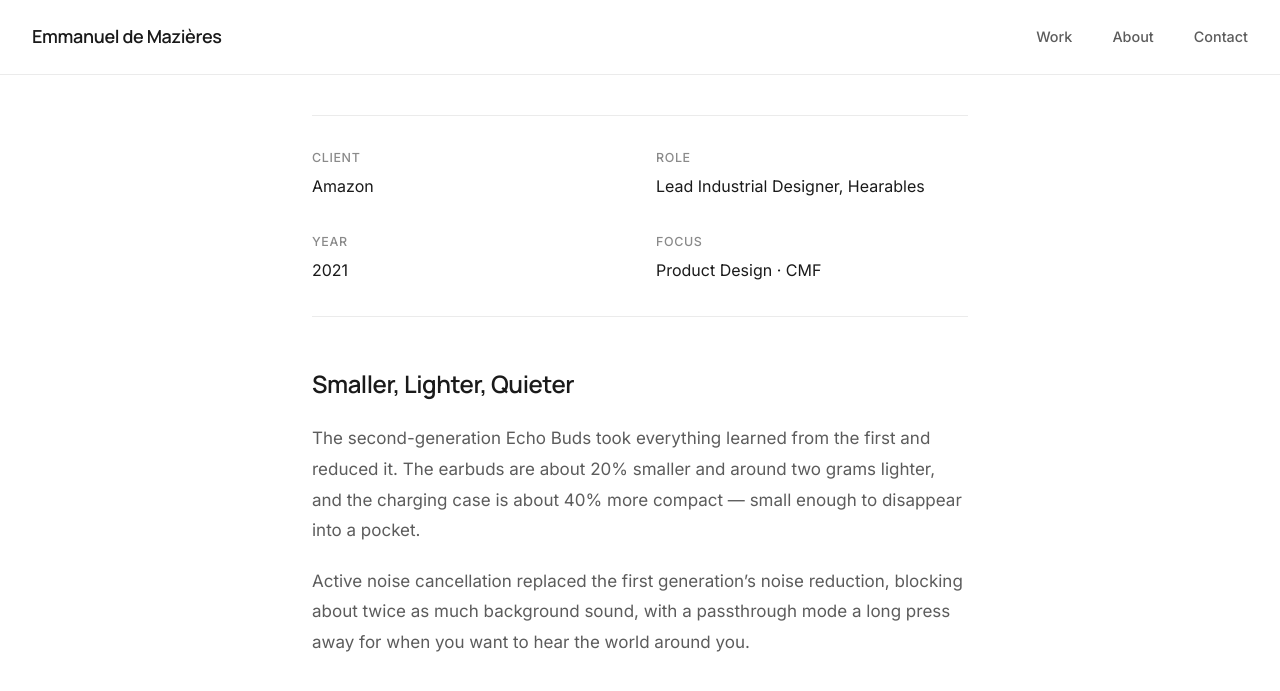
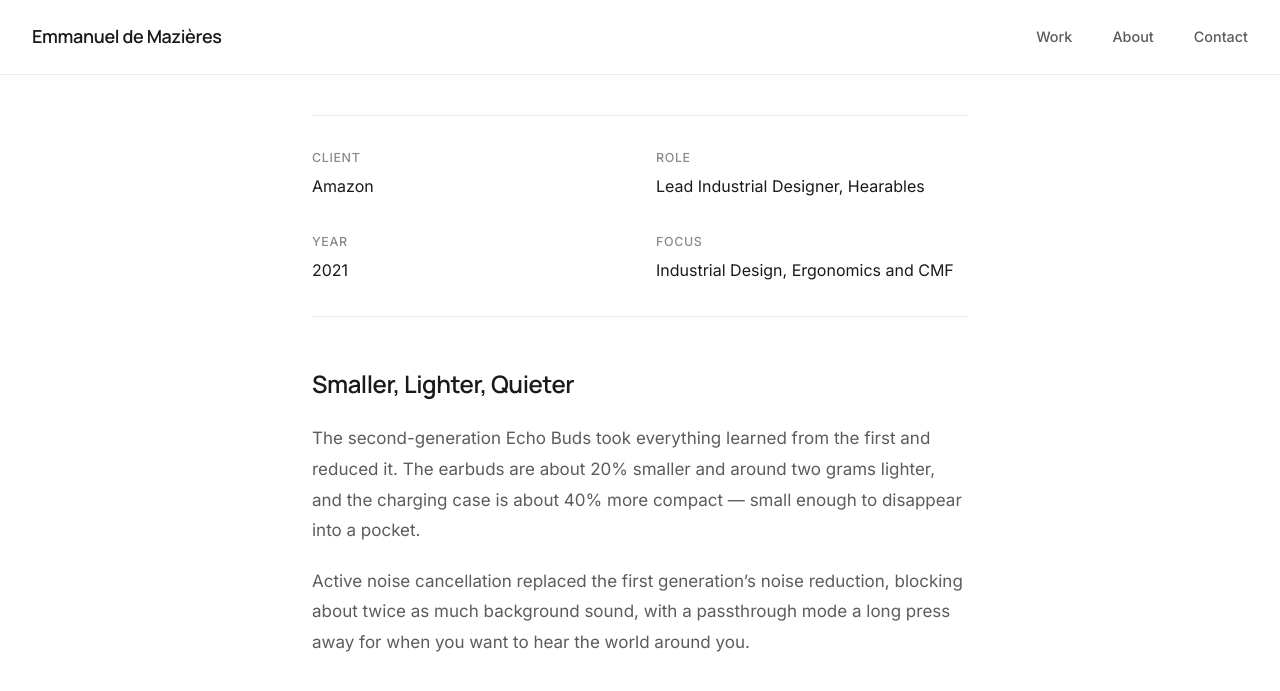
Before and after one commit to manulaffon/portfolio, a Jekyll site: the page built from _projects/echo-buds.md, in a window 1280 px wide and 900 px high, scrolled down 1281 px. Shown: the top 691 px of the window. Built offline with Jekyll 4.4.1, drawn with Linux system fonts in a browser that asks for light colours.

Commit message:
Update Echo Buds focus
Co-Authored-By: Claude Opus 5.5 <noreply@anthropic.com>
Claude-Session: https://claude.ai/code/session_011rPEnpKCHNGoaNTBoSPvNk

```diff
--- a/_projects/echo-buds.md
+++ b/_projects/echo-buds.md
@@ -17,7 +17,7 @@ card_background: ""
 client: Amazon
 role: Lead Industrial Designer, Hearables
 year: "2021"
-focus: Product Design · CMF
+focus: Industrial Design, Ergonomics and CMF
 blocks:
   - type: text
     heading: Smaller, Lighter, Quieter
```
